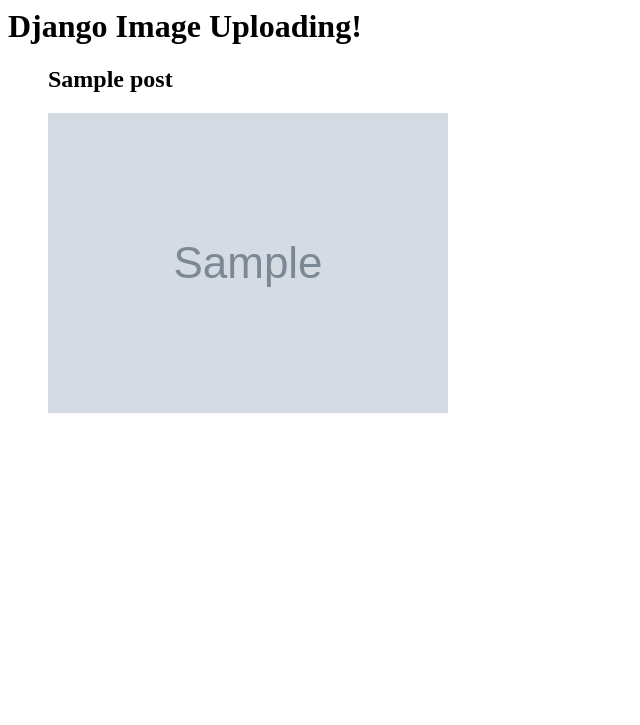
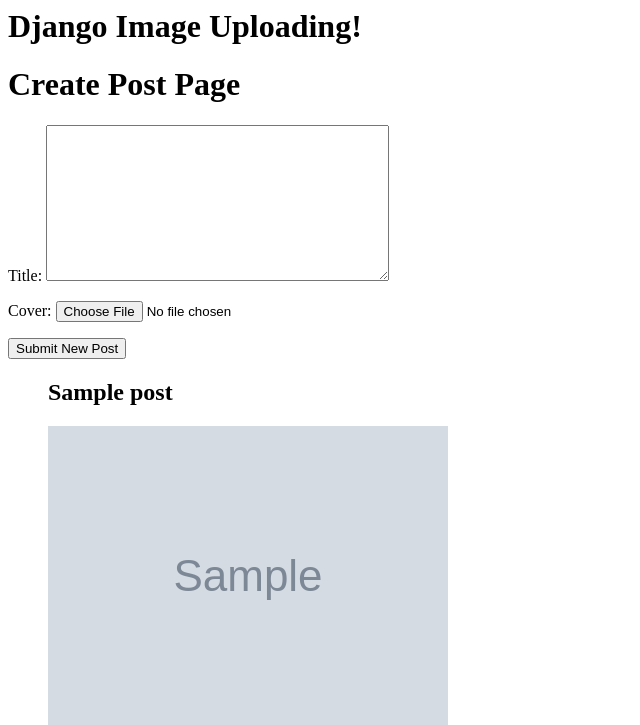
Before and after one commit to ghobs91/data-incubator-project, a Django app: template templates/home.html in a window 1280 px wide. Shown: the top 725 px of the page, without its empty margins (0-640 px from the left). Run offline with Django 3.2, Linux system fonts and the light colour scheme; tables that the repository leaves empty hold one stand-in row (values such as "Sample post"); the template is opened without the code that fills it: values that come from a table or form of the project are taken from there, most other values are stand-ins (such as "Sample title", 1, 10 or a date in 2020); grey boxes marked "Sample" are stand-in pictures.

Commit message:
trying including post and list in the same page

```diff
--- a/templates/home.html
+++ b/templates/home.html
@@ -1,5 +1,14 @@
 <!-- templates/home.html -->
 <h1>Django Image Uploading!</h1>
+
+<!-- templates/post.html -->
+<h1>Create Post Page</h1>
+<form method="post" enctype="multipart/form-data">
+  {% csrf_token %}
+  {{ form.as_p }}
+  <button type="submit">Submit New Post</button>
+</form>
+
 <ul>
   {% for post in object_list %}
     <h2>{{ post.title }}</h2>
```
